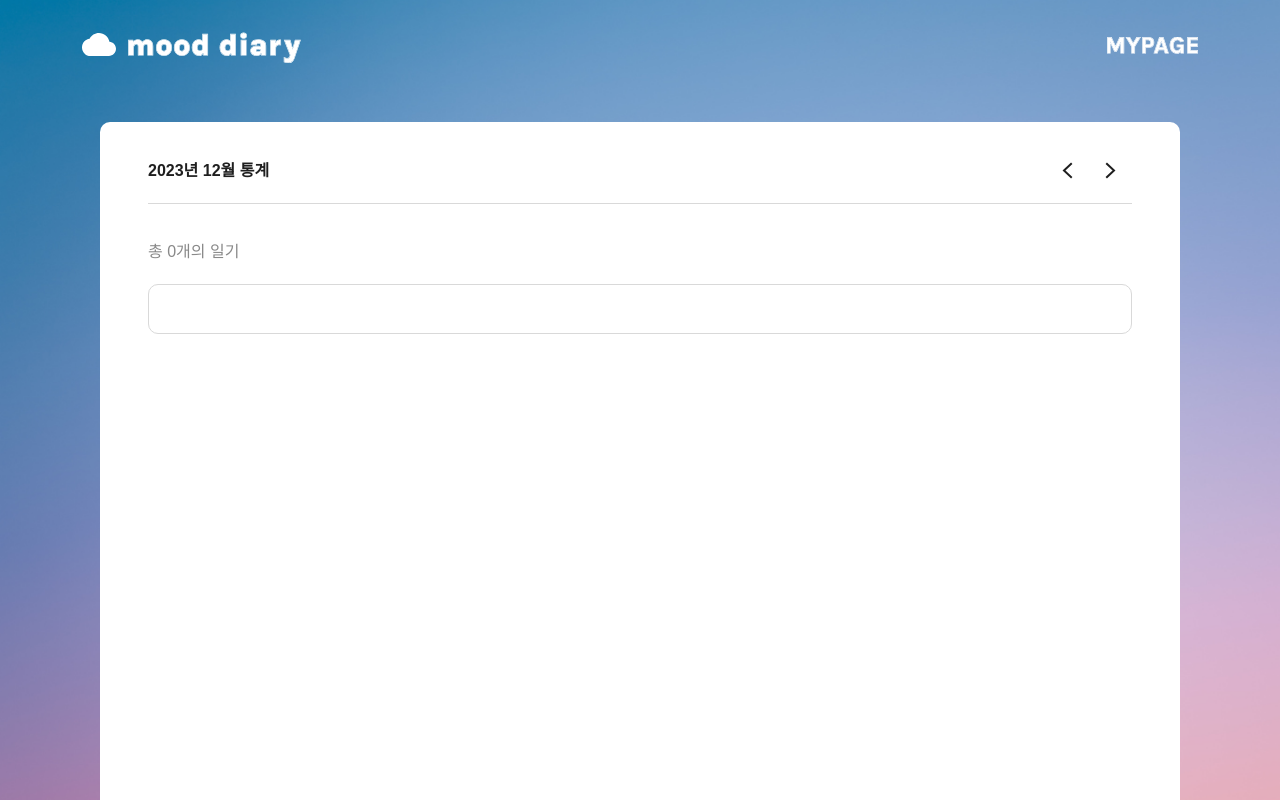
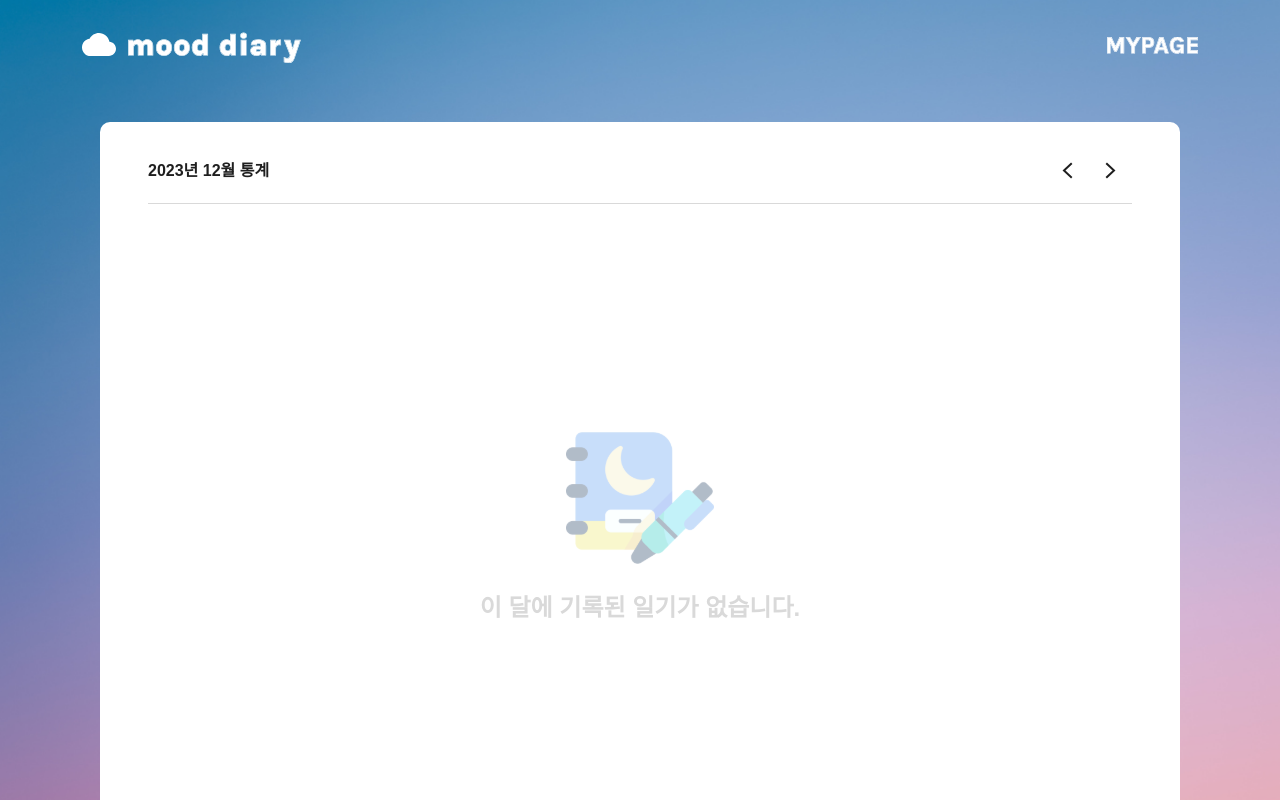
Before and after one commit to BEARSUM/Mood-Diary, a React (Create React App) app: page /mypage in a window 1280 px wide. Shown: the top 800 px of the page. Built offline with nearby package versions, Linux system fonts and the light colour scheme.

Commit message:
feat: 일기 데이터 없는 경우 Nothing컴포넌트 적용

```diff
--- a/src/pages/Home/index.jsx
+++ b/src/pages/Home/index.jsx
@@ -7,7 +7,7 @@ import moment from "moment";
 
 import ReactCalendar from "./Calendar";
 import PostDetail from "./PostDetail";
-import Nothing from "./Nothing";
+import Nothing from "../../components/common/Nothing";
 
 import * as S from "./index.styled";
 
@@ -29,7 +29,11 @@ const Home = () => {
     <S.Container>
       <ReactCalendar onSelect={setSelectedDate} />
       <S.Diary>
-        {!!selectedDiary ? <PostDetail diary={selectedDiary} /> : <Nothing />}
+        {!!selectedDiary ? (
+          <PostDetail diary={selectedDiary} />
+        ) : (
+          <Nothing page="home" />
+        )}
       </S.Diary>
     </S.Container>
   );
--- a/src/pages/Mypage/index.jsx
+++ b/src/pages/Mypage/index.jsx
@@ -5,6 +5,7 @@ import { diaryState } from "recoil/atoms/diary.atom";
 import PostItem from "./PostItem";
 import Button from "components/common/Button";
 import Line from "components/common/Line";
+import Nothing from "components/common/Nothing";
 
 import { getDateFormat } from "utils/getDateFormat";
 
@@ -49,6 +50,8 @@ const Mypage = () => {
         </S.Buttons>
       </S.Header>
       <Line />
+      {data.length ? (
+        <>
           <S.Number>
             총 <span>{data.length}</span>개의 일기
           </S.Number>
@@ -57,6 +60,12 @@ const Mypage = () => {
               <PostItem key={el.id} diary={el} />
             ))}
           </S.PostList>
+        </>
+      ) : (
+        <S.NothingWrap>
+          <Nothing page="mypage" />
+        </S.NothingWrap>
+      )}
     </S.Container>
   );
 };
--- a/src/pages/Mypage/index.styled.js
+++ b/src/pages/Mypage/index.styled.js
@@ -2,6 +2,7 @@ import styled from "styled-components";
 import { flexSpaceBetweenCenter } from "styles/common";
 
 const Container = styled.div`
+  position: relative;
   width: 100%;
   min-height: 100vh;
   background-color: ${({ theme }) => theme.PALETTE.white};
@@ -48,4 +49,10 @@ const PostList = styled.div`
     border-bottom: none;
   }
 `;
-export { Container, Header, Month, Buttons, PostList, Number };
+const NothingWrap = styled.div`
+  position: absolute;
+  top: 50%;
+  left: 50%;
+  transform: translate(-50%, -50%);
+`;
+export { Container, Header, Month, Buttons, PostList, Number, NothingWrap };
```
Lines whose indentation alone changed are shown as unchanged.
